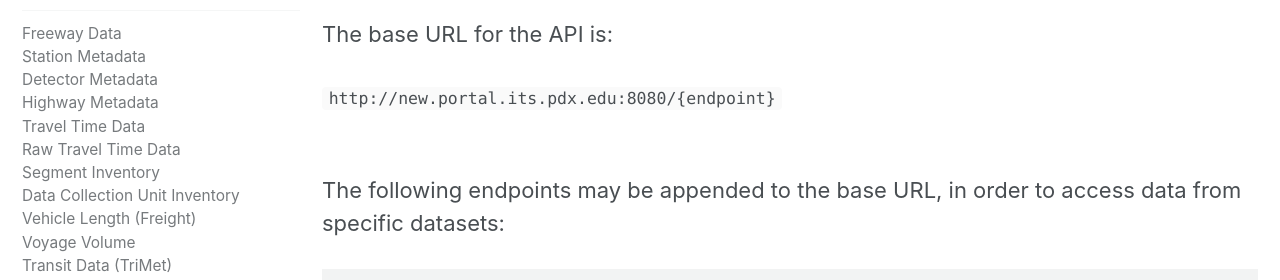
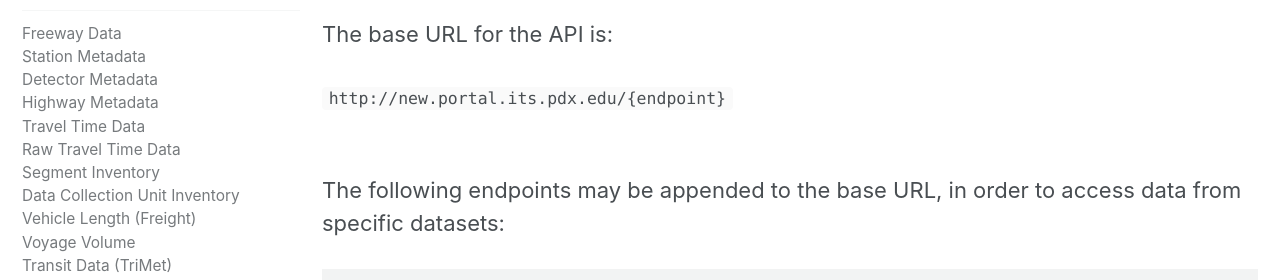
Before and after one commit to adus/portal-documentation, a Jekyll site: the page built from _documents/gettingstarted.md, in a window 1280 px wide and 900 px high. Shown: the part 239-519 px from the top of the window. Built offline with Jekyll 4.4.1, drawn with Linux system fonts in a browser that asks for light colours; nearby versions of some CDN libraries; some of the changed lines change nothing that is shown; some of the changed text lies outside the part shown.

Commit message:
update base url

````diff
--- a/_documents/gettingstarted.md
+++ b/_documents/gettingstarted.md
@@ -8,7 +8,7 @@
 The base URL for the API is:
 <br />
 
-`http://new.portal.its.pdx.edu:8080/{endpoint}`
+`http://new.portal.its.pdx.edu/{endpoint}`
 <br /><br />
 
 The following endpoints may be appended to the base URL, in order to access data from specific datasets:
@@ -43,4 +43,4 @@
 
 Additionally, many of the data attributes for each dataset are listed on the [_Downloads_]({{ site.url }}{{ site.baseurl }}/documents/downloads/) page. The parameters for each individual API endpoint are clearly defined on the page for that endpoint.  Additionally, it's important to note that the metadata available through the ```/highways/api/stationsmetadata```, ```/highways/api/detectormetadata ```, ```/highways/api/highwaymetadata```, and ```/traveltime/api/seginventory``` endpoints is crucial to the success of making API calls for specific locations, as it contains mappings between the real locations of those objects and the unique id values which are referenced in data returned by calls to other endpoints.  This metadata is downloadable both through API calls, or via manual download from the [_Downloads_](http://new.portal.its.pdx.edu:8080/downloads/) page on the PORTAL website.
 
-Last Edited 08-19-20
+Last Edited 2022-10-13
````
